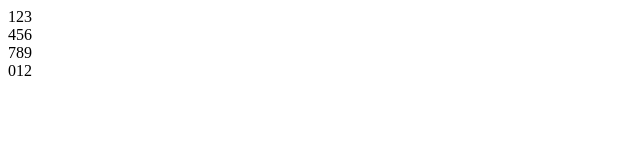
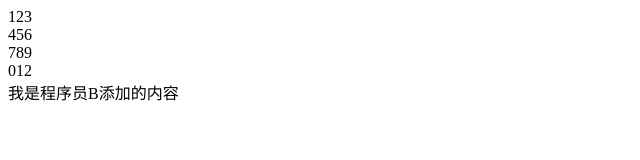
Before and after one commit to ycc-c/git-demo, a plain HTML site: page index.html in a window 1280 px wide. Shown: the whole page, without its empty margins (0-640 px from the left). Drawn offline with Linux system fonts and the light colour scheme.

Commit message:
程序员B第一次提交

```diff
--- a/index.html
+++ b/index.html
@@ -13,6 +13,7 @@
     <div>456</div>
     <div>789</div>
     <div>012</div>
+    <div>我是程序员B添加的内容</div>
 </body>
 
 </html>
```
